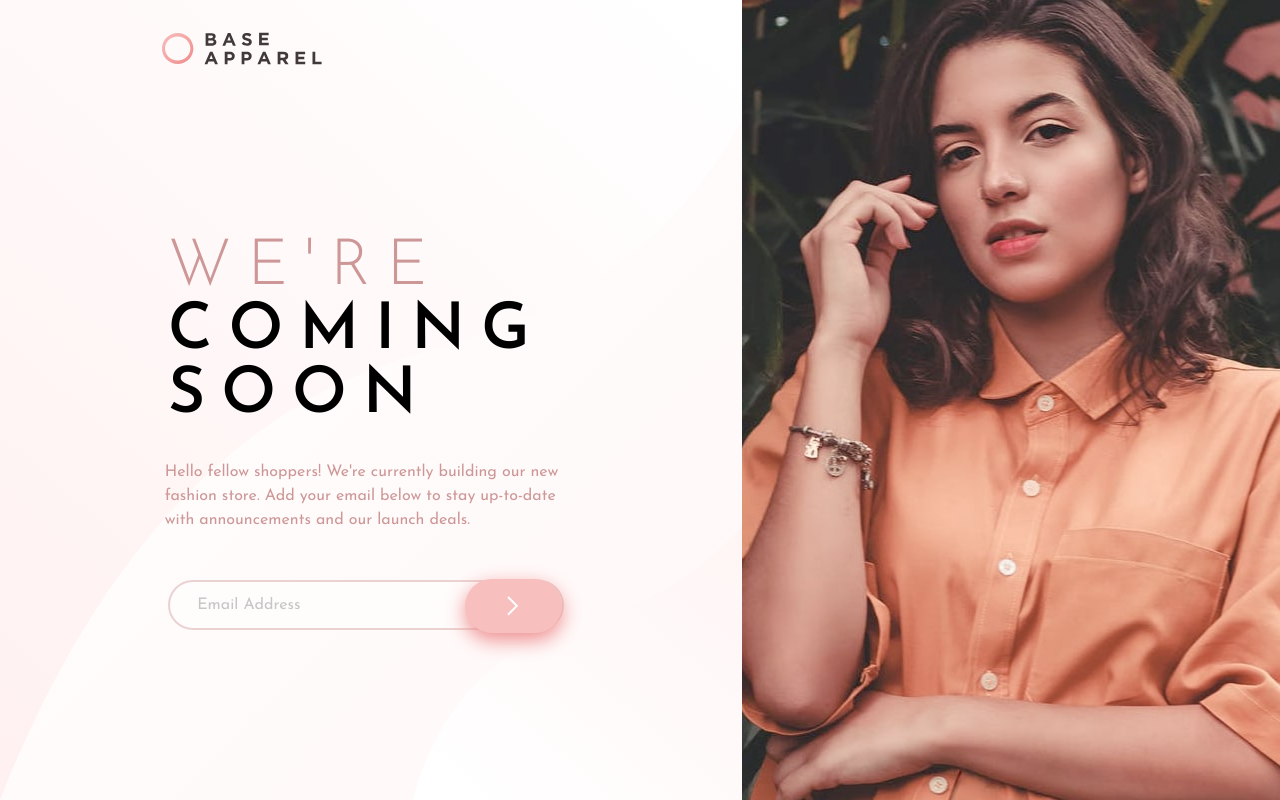
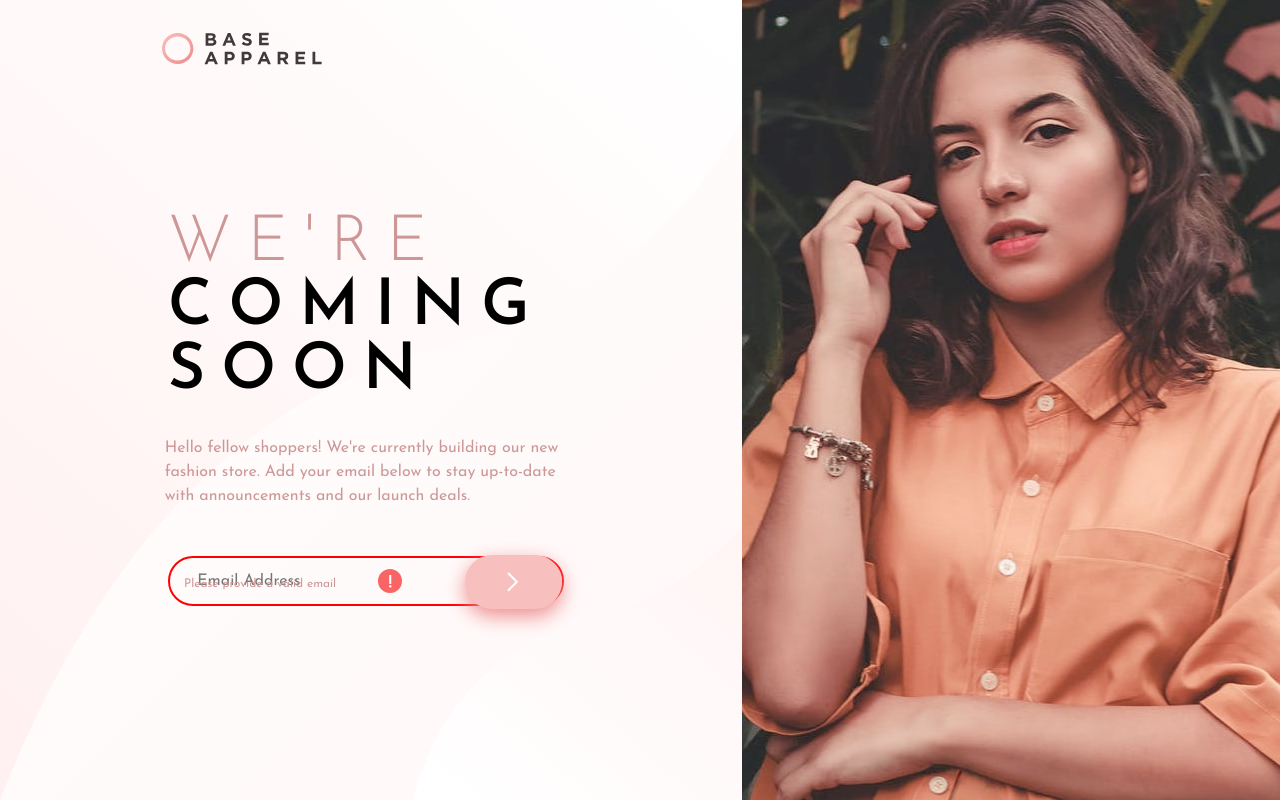
Before and after one commit to amrmabdelazeem/apparel-coming-soon, a React (Create React App) app: page / in a window 1280 px wide. Both pictures are taken after a click on the button 513 px from the left and 606 px from the top of the page. Built offline with nearby package versions, Linux system fonts and the light colour scheme.

Commit message:
Validate email and DOM

```diff
--- a/src/Component/Input.jsx
+++ b/src/Component/Input.jsx
@@ -1,10 +1,36 @@
-import React from "react";
+import React, { useState } from "react";
 
 
 function Input(){
+    //use state hook to store value entered in input
+    const [inputVal, setInputVal] = useState("");
+
+    function handleInput(event){
+        const value = event.target.value;
+        setInputVal(value);
+    }
+    //Form validation with DOM
+    function handleClick(e){
+        var validRegex = /^[a-zA-Z0-9.!#$%&'*+/=?^_`{|}~-]+@[a-zA-Z0-9-]+(?:\.[a-zA-Z0-9-]+)*$/;
+        if(inputVal.match(validRegex)){
+            document.getElementById("inputField").style.border="2px solid #ce9797";
+            document.getElementById("inputField").style.background="none";
+            document.getElementById("error").style.visibility = "hidden";
+
+        }else{
+            document.getElementById("inputField").style.border="2px solid red";
+            document.getElementById("inputField").style.background ="url(/images/icon-error.svg) no-repeat 13rem";
+            document.getElementById("inputField").style.opacity = "1";
+            document.getElementById("error").style.visibility = "visible";
+        }
+
+        e.preventDefault();
+    }
+
     return <div className="input-field">
-        <input type="email" placeholder="Email Address"/>
-        <button/>
+        <input id="inputField" onChange={handleInput} type="email" placeholder="Email Address" value={inputVal}/>
+        <button onClick={handleClick}/>
+        <p id="error">Please provide a valid email</p>
     </div>
 }
 
```
